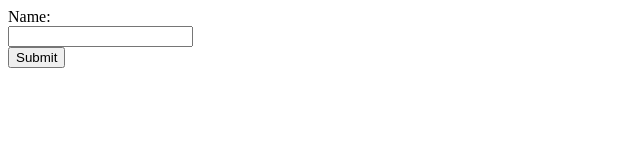
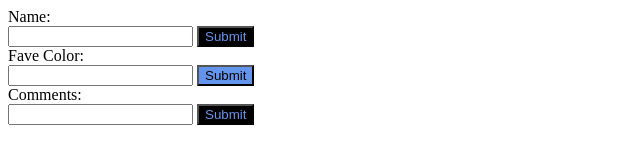
Before and after one commit to HJoRo/week3, a plain HTML site: page fancy.html in a window 1280 px wide. Shown: the whole page, without its empty margins (0-640 px from the left). Drawn offline with Linux system fonts and the light colour scheme.

Commit message:
added animation

```diff
--- a/fancy.css
+++ b/fancy.css
@@ -1 +1,23 @@
-fancy
+.namebut {
+    color: cornflowerblue;
+    background-color: black;
+}
+.namebut:hover {
+    background-color: lightpink;
+    color: darkgreen;
+}
+.colorbut {
+    background-color: cornflowerblue;
+    color: black;
+}
+@keyframes lastbutton {
+    from {background-color: black;}
+    to {background-color: darkred;}
+}
+.comments {
+    background-color: black;
+    color: cornflowerblue;
+    animation-name: lastbutton;
+    animation-duration: 5s;
+    animation-iteration-count: infinite;
+}
--- a/fancy.html
+++ b/fancy.html
@@ -1,7 +1,29 @@
+<!DOCTYPE html>
+<html lang="en">
+<head>
+    <meta charset="UTF-8">
+    <meta name="viewport" content="width=device-width, initial-scale=1.0">
+    <title>Document</title>
+    <link rel="stylesheet" type="text/css" href="fancy.css">
+</head>
+<body>
+
+</body>
+</html>
 <form>
     <label for="name">Name:</label>
     <br>
     <input type="text">
+    <button type="submit" class="namebut">Submit</button>
     <br>
-    <button type="submit">Submit</button>
+    <label for="color">Fave Color:</label>
+    <br>
+    <input type="text">
+    <button type="submit" class="colorbut">Submit</button>
+    <br>
+    <label for="comments">Comments:</label>
+    <br>
+    <input type="text">
+    <button type="submit" class="comments">Submit</button>
+
 </form>
```
Also changed, not shown: main.css (+9 -0 lines).
